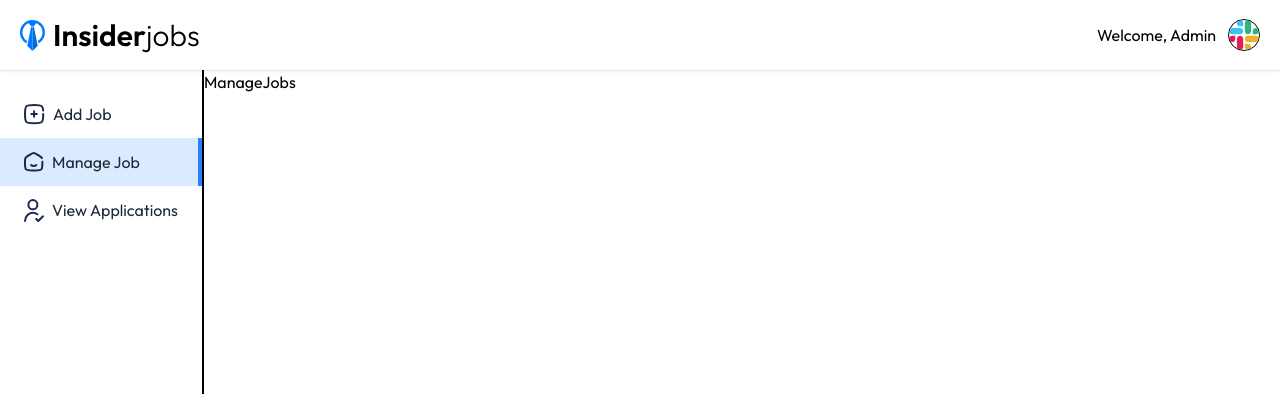
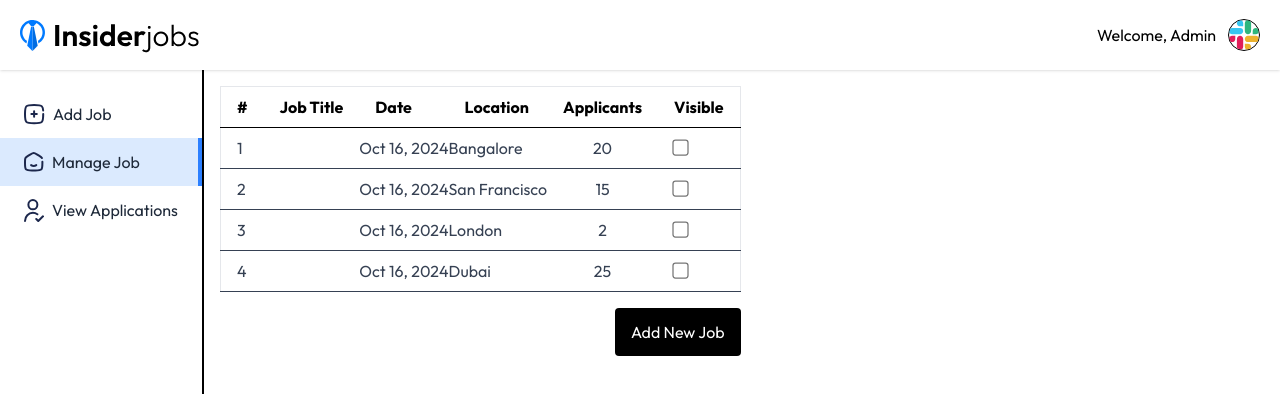
Before and after one commit to SyedYasirAliZafar/Insider-Jobs, a React app in the folder client/: page /dashboard/manage-jobs in a window 1280 px wide. Shown: the top 394 px of the page. Built offline with nearby package versions, Linux system fonts and the light colour scheme; no server answers; the HTML template or start-up script is replaced by a standard one.

Commit message:
Frontend Completed

```diff
--- a/client/src/pages/ManageJobs.jsx
+++ b/client/src/pages/ManageJobs.jsx
@@ -1,11 +1,47 @@
-import React from 'react'
+import React from "react";
+import { manageJobsData } from "../assets/assets.js";
+import moment from "moment";
+import {useNavigate} from 'react-router-dom'
 
 function ManageJobs() {
+
+  const navigate = useNavigate()
+
   return (
-    <div>
-      ManageJobs
+    <div className="container p-4 max-w-5xl">
+      <div className="overflow-x-auto">
+        <table className="min-w-full bg-white border border-gray-200 max-sm:text-sm ">
+          <thead>
+            <tr>
+              <th className="py-2 px-4 border-b text-left max-sm:hidden">#</th>
+              <th className="py-2 px-4 border-b text-left">Job Title</th>
+              <th className="py-2 px-4 border-b text-left max-sm:hidden">Date</th>
+              <th className="py-2 px-4 border-b text-left max-sm:hidden">Location</th>
+              <th className="py-2 px-4 border-b text-center">Applicants</th>
+              <th className="py-2 px-4 border-b text-left">Visible</th>
+            </tr>
+          </thead>
+          <tbody>
+            {manageJobsData.map((job, index) => (
+              <tr key={index} className="text-gray-700">
+                <td className="py-2 px-4 border-b max-sm:hidden">{index + 1}</td>
+                <td className="py-2 px4 border-b">{job.Title}</td>
+                <td className="py-2 px4 border-b">{moment(job.date).format("ll")}</td>
+                <td className="py-2 px4 border-b">{job.location}</td>
+                <td className="py-2 px4 border-b text-center">{job.applicants}</td>
+                <td className="py-2 px4 border-b">
+                  <input type="checkbox" className="scale-125 ml-4 cursor-pointer"/>
+                </td>
+              </tr>
+            ))}
+          </tbody>
+        </table>
+      </div>
+      <div className="mt-4 flex justify-end">
+        <button onClick={e=> navigate('/dashboard/add-job')} className="px-4 py-3 rounded bg-black text-white cursor-pointer active:scale-95 transition">Add New Job</button>
+      </div>
     </div>
-  )
+  );
 }
 
-export default ManageJobs
+export default ManageJobs;
```
